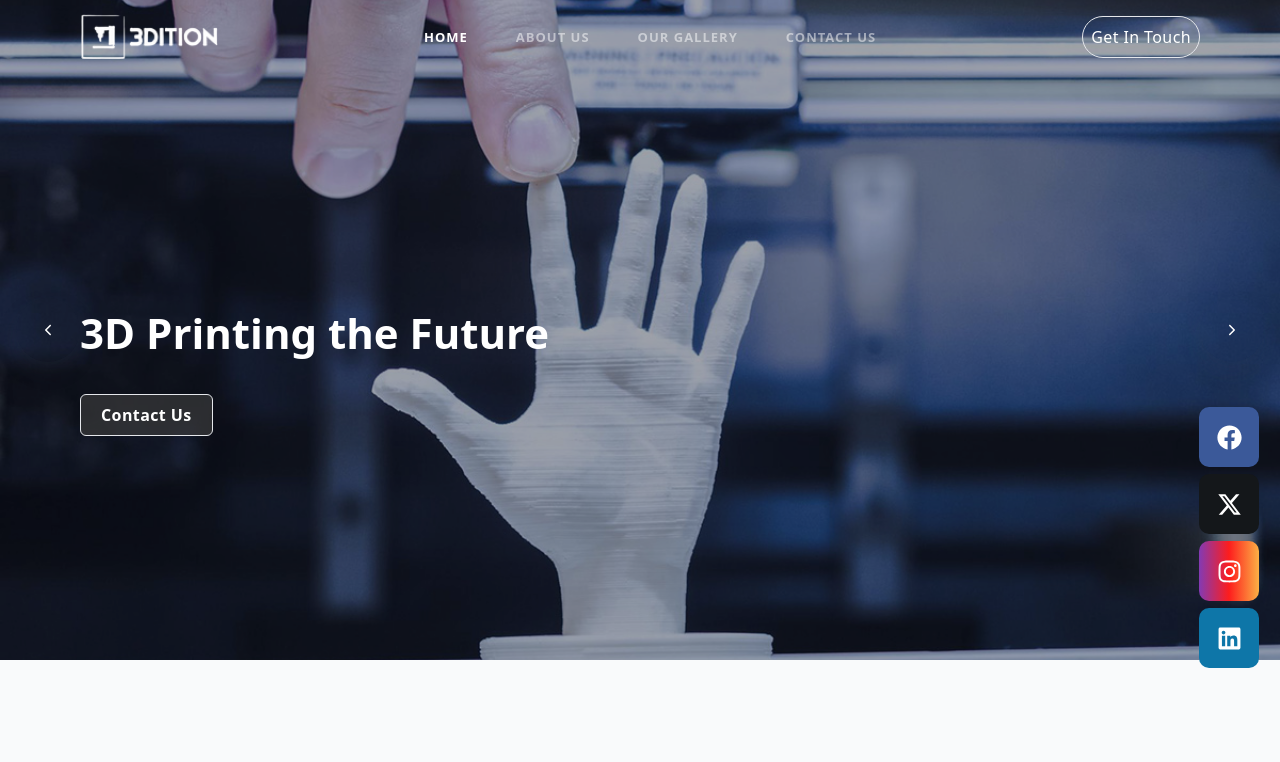
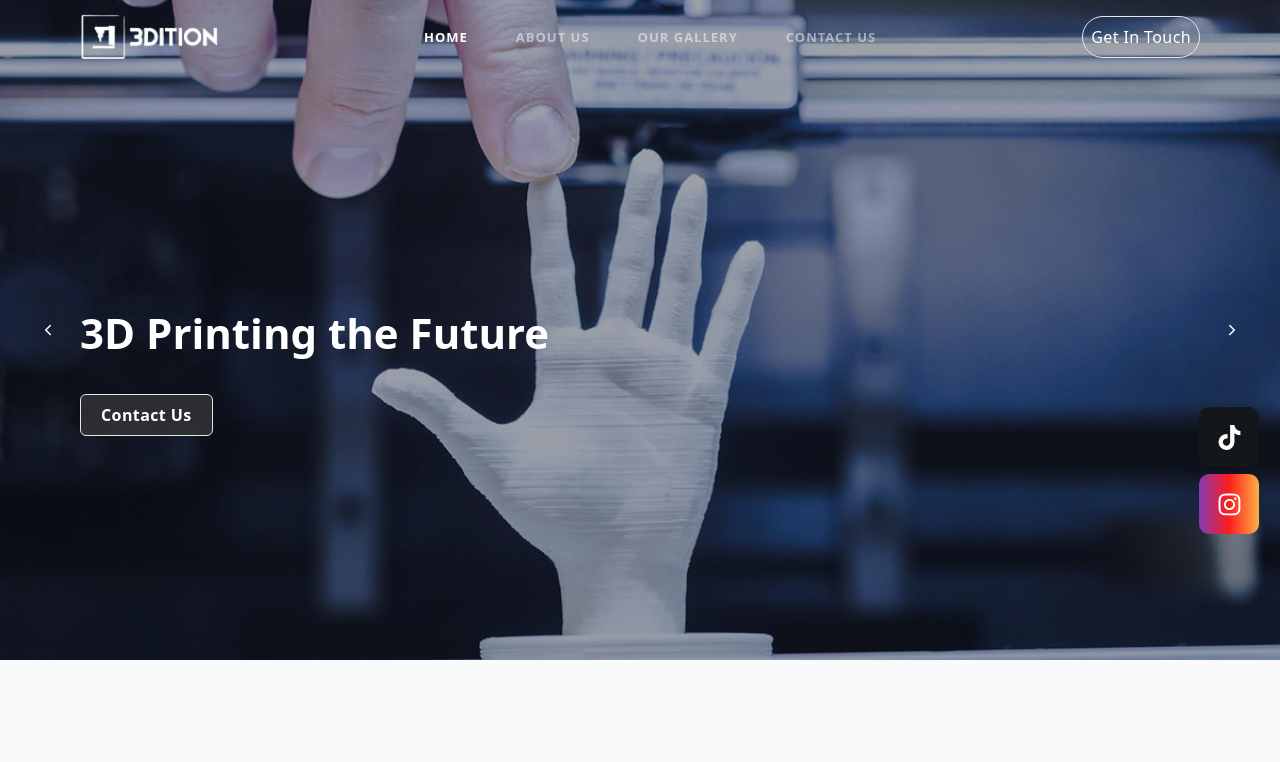
Before and after one commit to jamilshehab/3ditionworkshop, a Next.js app: page / in a window 1280 px wide. Shown: the top 762 px of the page. Built offline with nearby package versions, Linux system fonts and the light colour scheme.

Commit message:
changes added

```diff
--- a/src/app/components/Footer/StickySocialMedia.tsx
+++ b/src/app/components/Footer/StickySocialMedia.tsx
@@ -1,27 +1,59 @@
-import Link from 'next/link'
-import React from 'react'
-import { FaFacebook, FaInstagram, FaLinkedin, FaWhatsapp } from 'react-icons/fa'
-import { FaXTwitter } from 'react-icons/fa6'
+import Link from "next/link";
+import React from "react";
+import {
+  FaFacebook,
+  FaInstagram,
+  FaLinkedin,
+  FaTiktok,
+  FaWhatsapp,
+} from "react-icons/fa";
+import { FaXTwitter } from "react-icons/fa6";
 
 const StickySocialMedia = () => {
   return (
     <div className="s-soft">
-    <Link href="https://www.facebook.com/" className="s-item facebook" target='blank' rel='nofollow'>
-    <span><FaFacebook/></span>
-    </Link>
-    <Link href="https://twitter.com/?lang=en" className="s-item twitter" target='blank' rel='nofollow'>
-    <span><FaXTwitter/></span>
+      {/* <Link
+        href="https://www.facebook.com/"
+        className="s-item facebook"
+        target="blank"
+        rel="nofollow"
+      >
+        <span>
+          <FaFacebook />
+        </span>
+      </Link> */}
+      <Link
+        href="https://twitter.com/?lang=en"
+        className="s-item twitter"
+        target="blank"
+        rel="nofollow"
+      >
+        <span>
+          <FaTiktok />
+        </span>
+      </Link>
+      <Link
+        href="https://www.instagram.com/3dition_workshop/"
+        className="s-item instagram"
+        target="blank"
+        rel="nofollow"
+      >
+        <span>
+          <FaInstagram />
+        </span>
+      </Link>
+      {/* <Link
+        href="https://www.linkedin.com/"
+        className="s-item linkedin"
+        target="blank"
+        rel="nofollow"
+      >
+        <span>
+          <FaWhatsapp />
+        </span>
+      </Link> */}
+    </div>
+  );
+};
 
-    </Link>
-    <Link href="https://www.instagram.com/" className="s-item instagram" target='blank' rel='nofollow'>
-    <span><FaInstagram/></span>
-    </Link>
-    <Link  href="https://www.linkedin.com/" className="s-item linkedin" target='blank' rel='nofollow'>
-    <span><FaLinkedin/></span>
-    </Link>
-
-  </div>
-  )
-}
-
-export default StickySocialMedia
+export default StickySocialMedia;
--- a/src/app/components/Shared/FollowUsOnInstagram.tsx
+++ b/src/app/components/Shared/FollowUsOnInstagram.tsx
@@ -54,7 +54,12 @@ const FollowUsOnInstagram = () => {
                     className="w-full h-auto"
                   />
                   <div className="opacity-0 group-hover:opacity-100 duration-300 absolute inset-0 flex justify-center items-center text-xl bg-gray-800 text-white font-semibold">
-                    <Link href="#" className="text-5xl">
+                    <Link
+                      href="https://www.instagram.com/3dition_workshop/"
+                      className="text-5xl"
+                      target="blank"
+                      rel="nofollow"
+                    >
                       <FaInstagram />
                     </Link>
                   </div>
```
